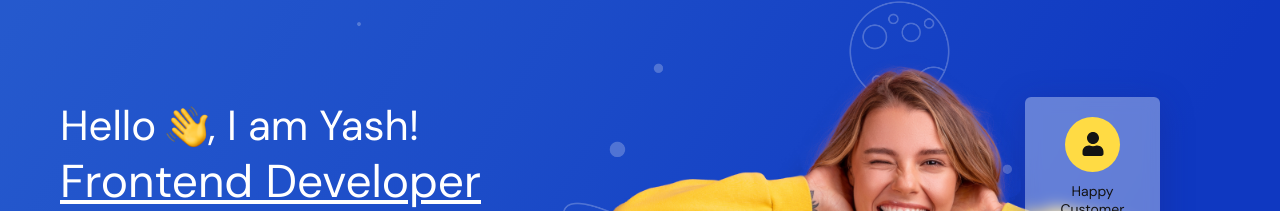
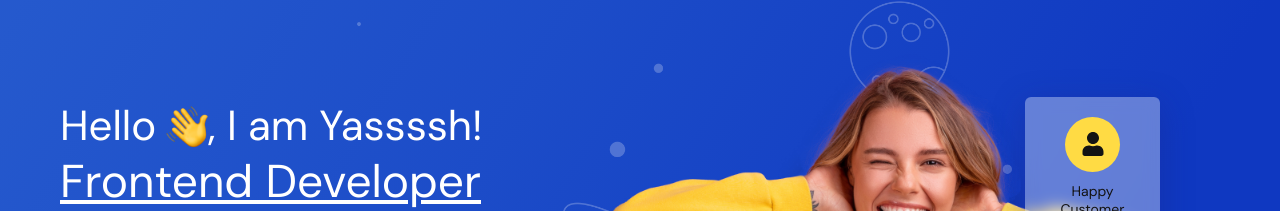
Before and after one commit to Yash-Bhamania/portfolio, a React (Create React App) app: page / in a window 1280 px wide. Shown: the part 231-442 px from the top of the page. Built offline with nearby package versions, Linux system fonts and the light colour scheme.

Commit message:
Checking changing happen in real website

```diff
--- a/src/components/intro/intro-content/index.jsx
+++ b/src/components/intro/intro-content/index.jsx
@@ -21,7 +21,7 @@ const IntroContent = () => {
                                     alt=""
                                 />
                             </span>
-                            <span className="text">, I am Yash!</span>
+                            <span className="text">, I am Yassssh!</span>
                         </span>
                         <span className="big-text">Frontend Developer</span>
                     </h1>
```
